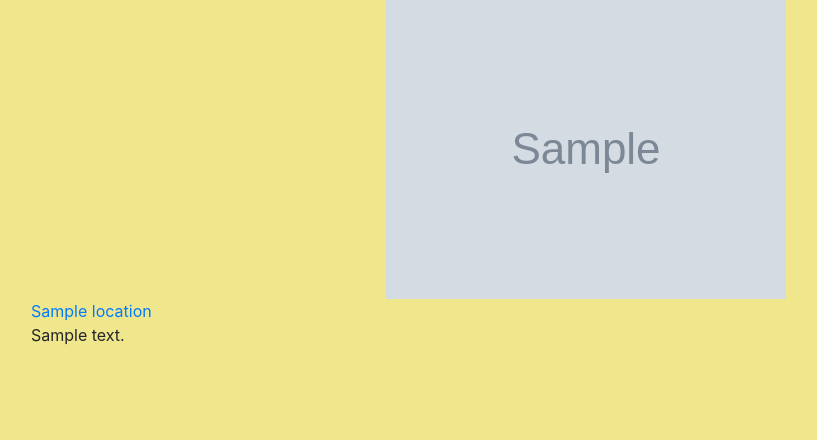
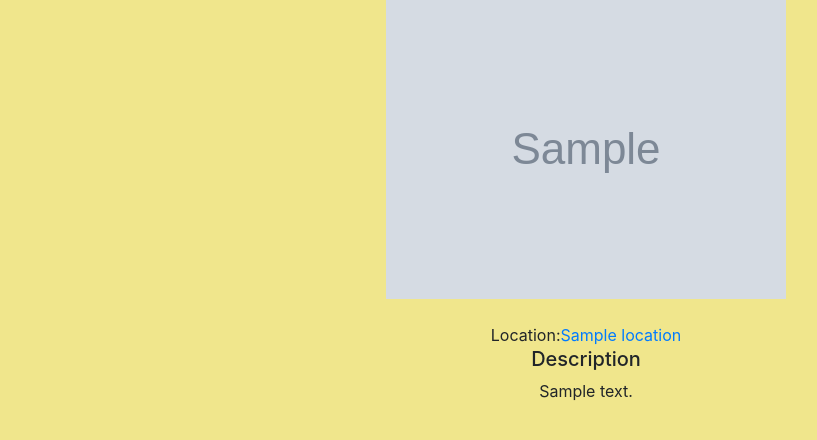
Before and after one commit to marknesh/gallery, a Django app: template galleria/templates/pictures/image.html in a window 1280 px wide. Shown: the part 71-511 px from the top of the page, without its empty margins (54-871 px from the left). Run offline with Django 3.2, Linux system fonts and the light colour scheme; the template is opened without the code that fills it: most values are stand-ins (such as "Sample title", 1, 10 or a date in 2020); grey boxes marked "Sample" are stand-in pictures; some libraries are stand-ins or nearby versions.

```diff
--- a/galleria/static/css/imageid.css
+++ b/galleria/static/css/imageid.css
@@ -6,3 +6,5 @@ overflow-x:hidden;
 overflow-y:hidden;
 
 }
+.details{
+text-align:center}
--- a/galleria/templates/pictures/home.html
+++ b/galleria/templates/pictures/home.html
@@ -15,7 +15,7 @@
         <a href="image/{{image.id}}" ><img src=" {{image.image_url.url}}" class="img-responsive" alt="Image" width="300" height="200" ></a>
 </div>
         <p>{{image.title}}</p>
-        {{image.pub_date|timesince}} ago
+        Posted:<div class="badge badge-success">{{image.pub_date|timesince}}</div> ago
     </div>
 
   {% endfor %}
--- a/galleria/templates/pictures/image.html
+++ b/galleria/templates/pictures/image.html
@@ -10,8 +10,12 @@
 <div class="image">
     <img src=" {{imageid.image_url.url}}" >
 </div>
-<a href="{% url  'location' %}">{{imageid.location}}</a>
+        <br>
+        <div class="details">
+Location:<a href="{% url  'location' %}">{{imageid.location}}</a>
+      <h5>Description</h5>
 <p>{{imageid.description}}</p>
+        </div>
     </div>
 </div>
 </div>
```
